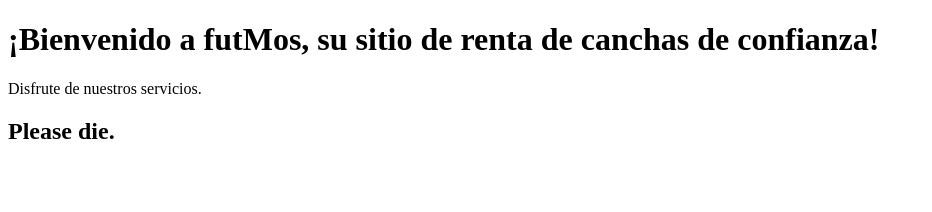
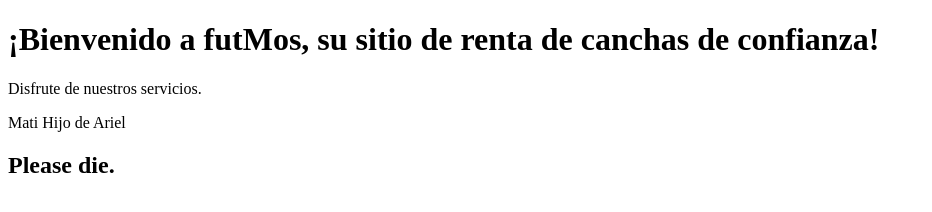
Before and after one commit to cnelfalk/cnelfalk.github.io, a plain HTML site: page index.html in a window 1280 px wide. Shown: the whole page, without its empty margins (0-932 px from the left). Drawn offline with Linux system fonts and the light colour scheme.

Commit message:
Test número 1.
Co-authored-by: Agusbyte <Agusbyte@users.noreply.github.com>
Co-authored-by: MatiasChiacchio <MatiasChiacchio@users.noreply.github.com>
Co-authored-by: federixco <federixco@users.noreply.github.com>
Co-authored-by: Ariel Espinoza <Skg0d@users.noreply.github.com>

```diff
--- a/index.html
+++ b/index.html
@@ -7,6 +7,7 @@
 
 <h1>¡Bienvenido a futMos, su sitio de renta de canchas de confianza!</h1>
 <p>Disfrute de nuestros servicios.</p>
+<p>Mati Hijo de Ariel</p>
 <h2>Please die.</h2>
 </body>
 </html>
```
